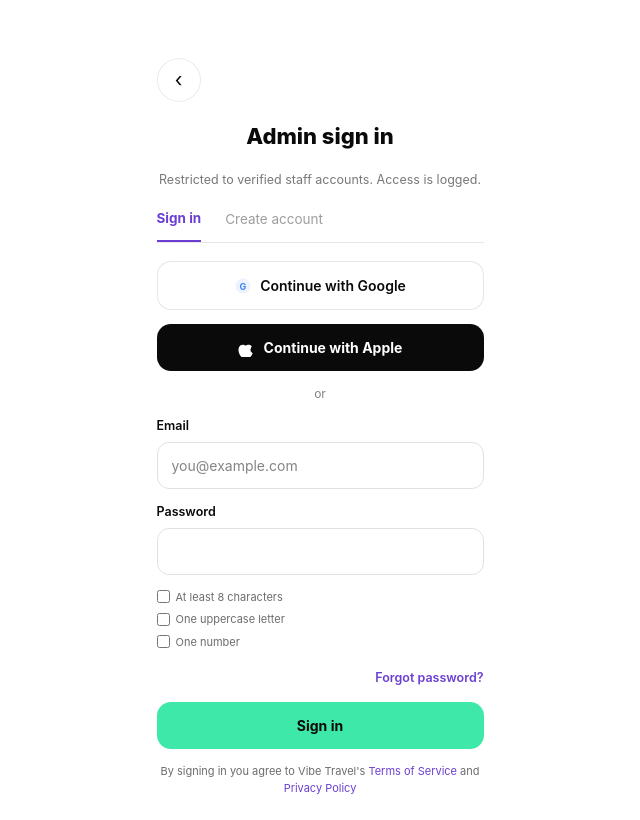
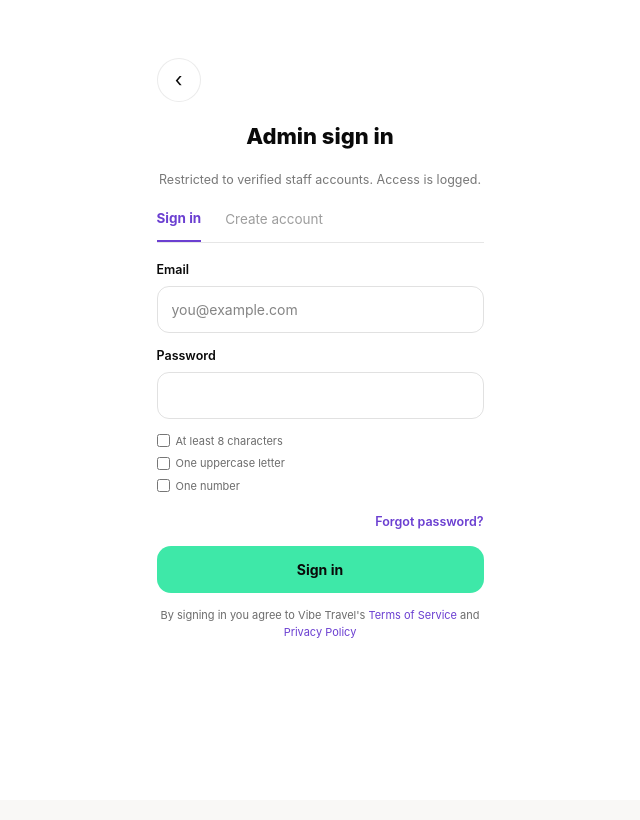
Before and after one commit to TheLimited88/vibe-travel, a Next.js app: page /admin/signin in a window 1280 px wide. Shown: the whole page, without its empty margins (320-960 px from the left). Built offline with nearby package versions, Linux system fonts and the light colour scheme.

Commit message:
Remove Google and Apple social signin from admin

```diff
--- a/app/admin/signin/page.tsx
+++ b/app/admin/signin/page.tsx
@@ -129,59 +129,6 @@ export default function AdminSignInPage() {
         {/* Sign In Form */}
         {authTab === 'signin' && (
           <form onSubmit={handleSignIn} style={{ display: 'flex', flexDirection: 'column', gap: '14px' }}>
-            {/* Google Button */}
-            <button
-              type="button"
-              style={{
-                background: '#fff',
-                border: '1px solid rgba(10,10,10,0.1)',
-                borderRadius: '14px',
-                padding: '13px',
-                fontSize: '14px',
-                fontWeight: '600',
-                color: '#0A0A0A',
-                cursor: 'pointer',
-                display: 'flex',
-                alignItems: 'center',
-                justifyContent: 'center',
-                gap: '8px',
-              }}
-            >
-              <svg width="18" height="18" viewBox="0 0 24 24" fill="none">
-                <circle cx="12" cy="12" r="10" fill="#4285F4" opacity="0.1"/>
-                <text x="50%" y="50%" textAnchor="middle" dominantBaseline="central" fontSize="12" fontWeight="bold" fill="#4285F4">
-                  G
-                </text>
-              </svg>
-              Continue with Google
-            </button>
-
-            {/* Apple Button */}
-            <button
-              type="button"
-              style={{
-                background: '#0A0A0A',
-                border: 'none',
-                borderRadius: '14px',
-                padding: '13px',
-                fontSize: '14px',
-                fontWeight: '700',
-                color: '#fff',
-                cursor: 'pointer',
-                display: 'flex',
-                alignItems: 'center',
-                justifyContent: 'center',
-                gap: '8px',
-              }}
-            >
-              <svg width="18" height="18" viewBox="0 0 24 24" fill="white">
-                <path d="M17.05 13.5c-.22-1.9 1.25-3.4 1.38-3.53-1.33-1.95-3.45-2.15-4.15-2.21-1.77-.2-3.47 1.04-4.38 1.04-.9 0-2.26-1-3.71-.97-1.9.03-3.66 1.1-4.65 2.8-1.98 3.43-.5 8.5 1.43 11.3 1 1.42 2.15 3 3.69 2.95 1.52-.05 2.1-.98 3.94-.98 1.84 0 2.37 1 3.95.98 1.55-.02 2.54-1.42 3.53-2.87 1.1-1.6 1.55-3.16 1.58-3.24-.05-.02-3.18-1.22-3.23-4.84z"/>
-              </svg>
-              Continue with Apple
-            </button>
-
-            {/* Divider */}
-            <div style={{ textAlign: 'center', color: 'rgba(10,10,10,0.5)', fontSize: '12px' }}>or</div>
 
             {/* Email Input */}
             <div>
```
